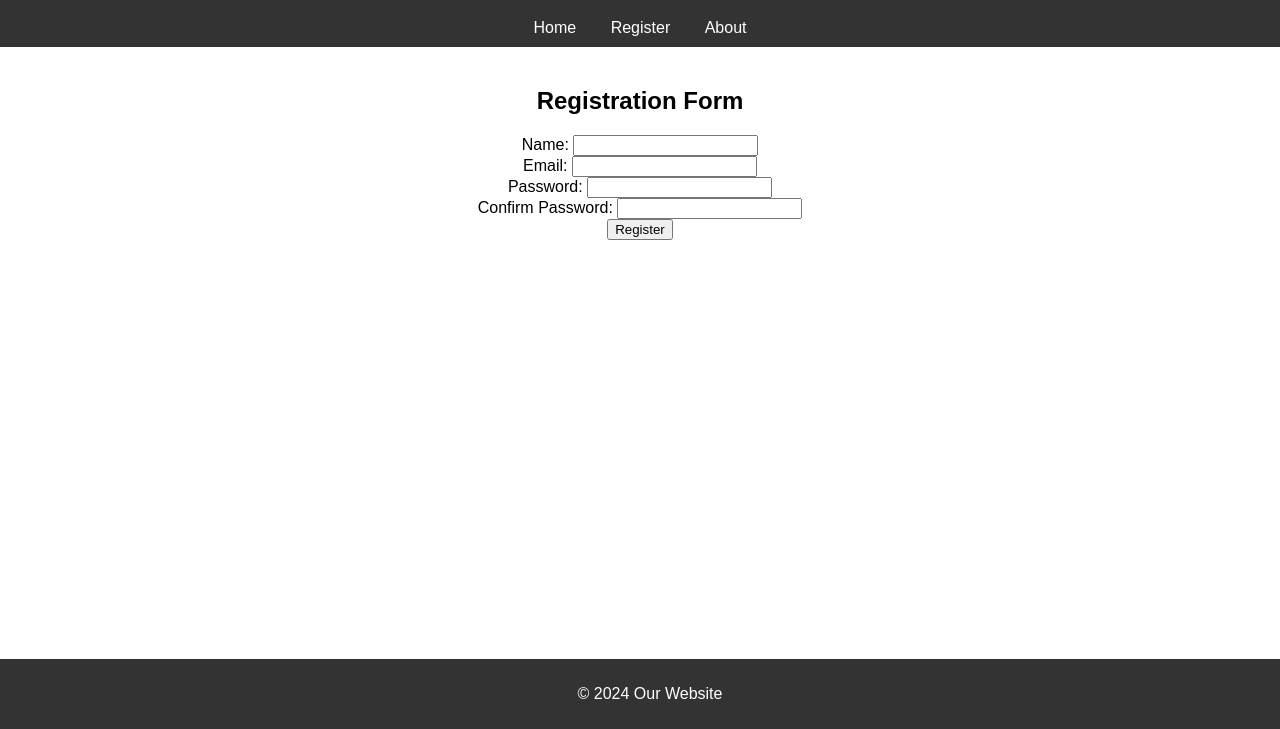
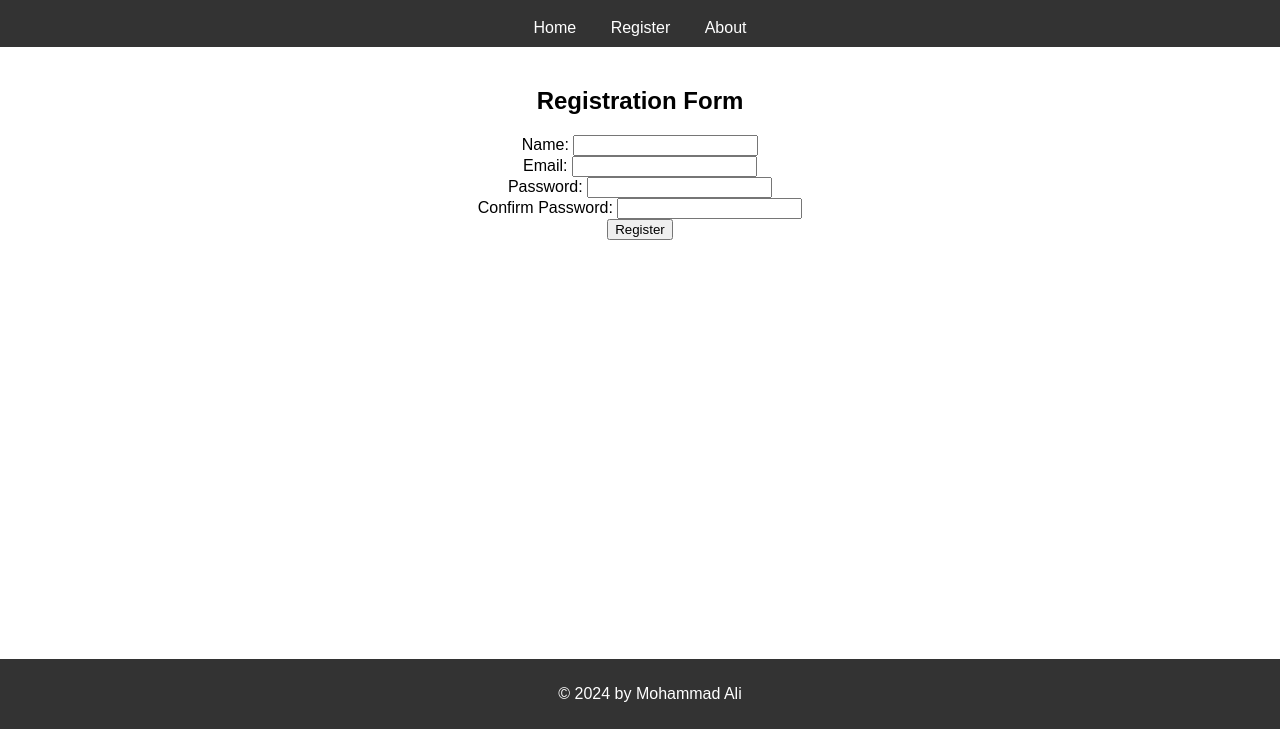
Before and after one commit to md-06/website, a plain HTML site: page register.html in a window 1280 px wide. Shown: the part 71-800 px from the top of the page. Drawn offline with Linux system fonts and the light colour scheme.

Commit message:
Update register.html

```diff
--- a/register.html
+++ b/register.html
@@ -39,7 +39,7 @@
         </form>
     </main>
     <footer>
-        <p>&copy; 2024 Our Website</p>
+        <p>&copy; 2024 by Mohammad Ali</p>
     </footer>
 </body>
 </html>
```
